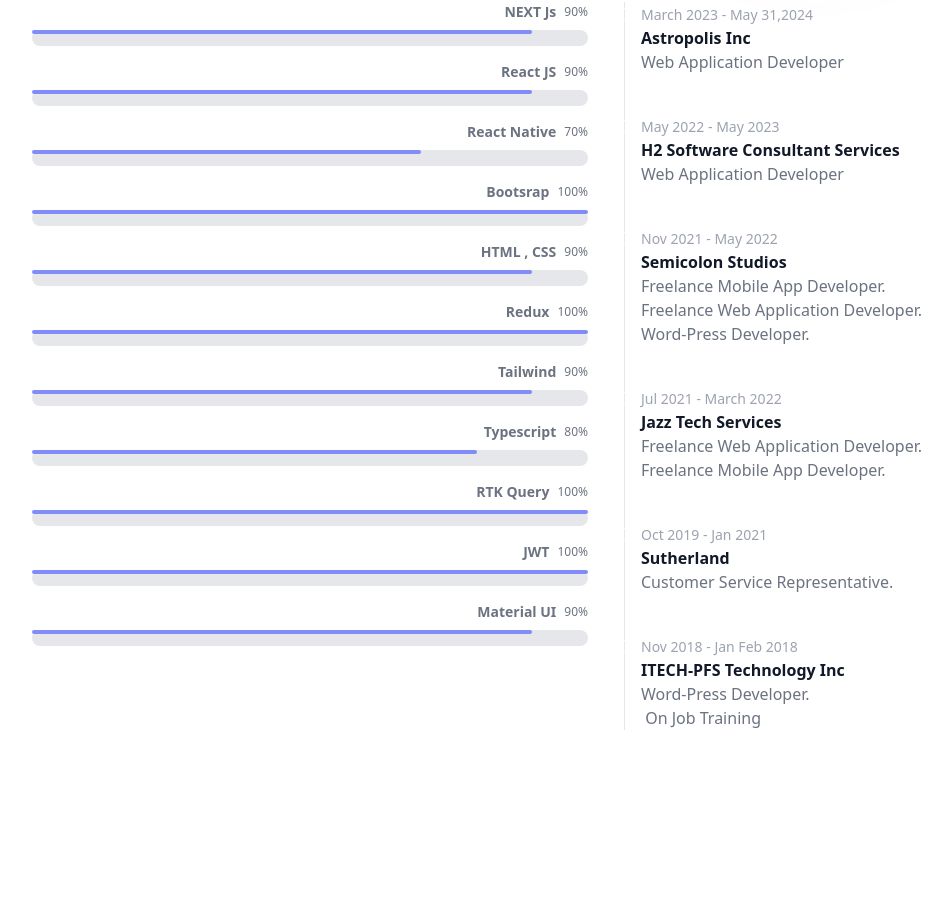
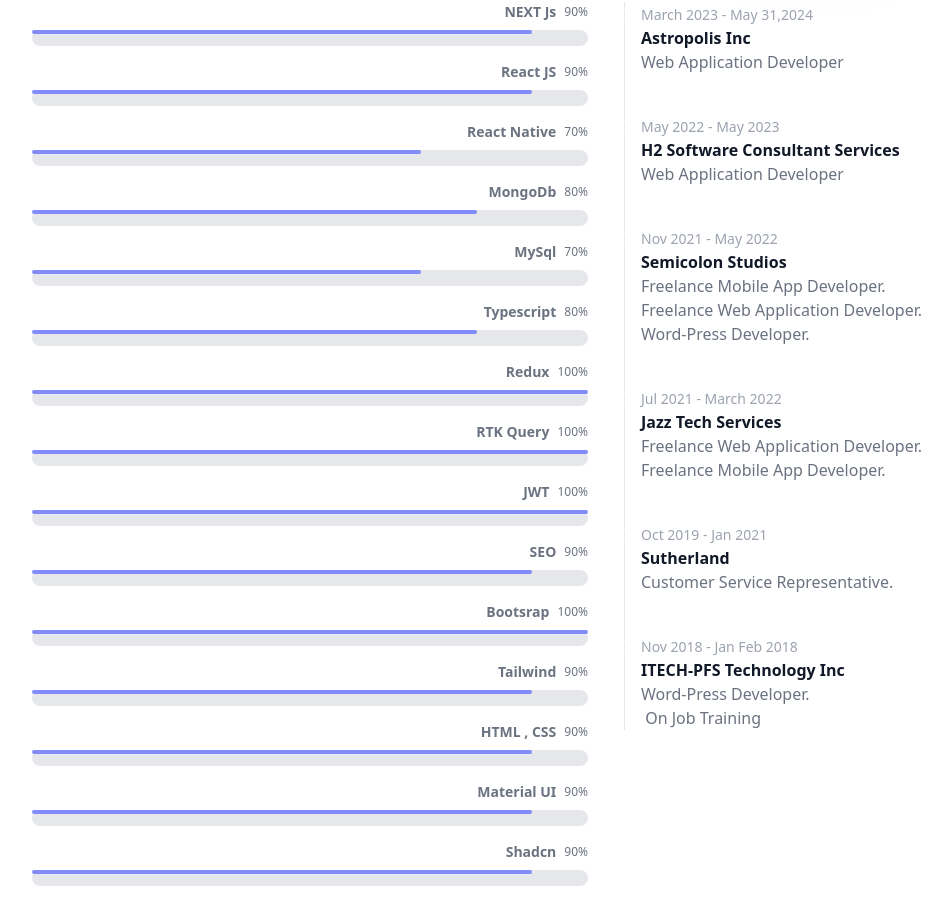
Before and after one commit to aikho20/port-folio-next-js, a Next.js app: page / in a window 1280 px wide. Shown: the part 1090-2004 px from the top of the page, without its empty margins (24-976 px from the left). Before the commit the page ends 1872 px from the top, so only its background shows below. Built offline with nearby package versions, Linux system fonts and the light colour scheme.

Commit message:
ui update

```diff
--- a/components/Layouts/Header/index.jsx
+++ b/components/Layouts/Header/index.jsx
@@ -108,12 +108,12 @@
             <Link
               href="/Projects"
               className={`text-base font-medium ${
-                activePage === 2 ? "text-indigo-500" : "text-gray-500"
+                activePage === 2 ? "text-indigo-400" : "text-gray-500"
               } dark:hover:text-white hover:text-gray-900 flex flex-row gap-1 -m-3 items-center`}
             >
               <CodeBracketIcon
                 className={`h-5 w-5 flex-shrink-0 ${
-                  activePage === 2 ? "text-indigo-500" : "text-gray-500"
+                  activePage === 2 ? "text-indigo-400" : "text-gray-500"
                 }`}
               />
               Projects
@@ -273,7 +273,7 @@
                       className="-m-3 flex items-center rounded-md p-3 hover:bg-gray-50 dark:hover:bg-gray-800"
                     >
                       <item.icon
-                        className="h-6 w-6 flex-shrink-0 text-indigo-600"
+                        className="h-6 w-6 flex-shrink-0 text-indigo-400"
                         aria-hidden="true"
                       />
                       <span className="ml-3 text-base font-medium text-gray-900 dark:text-white">
--- a/data/home.js
+++ b/data/home.js
@@ -7,31 +7,25 @@
     title: "React JS",
     performance: "90%",
   },
-
   {
     title: "React Native",
     performance: "70%",
   },
   {
-    title: "Bootsrap",
-    performance: "100%",
+    title: "MongoDb",
+    performance: "80%",
   },
   {
-    title: "HTML , CSS",
-    performance: "90%",
-  },
-
-  {
-    title: "Redux",
-    performance: "100%",
-  },
-  {
-    title: "Tailwind",
-    performance: "90%",
+    title: "MySql",
+    performance: "70%",
   },
   {
     title: "Typescript",
     performance: "80%",
+  },
+  {
+    title: "Redux",
+    performance: "100%",
   },
   {
     title: "RTK Query",
@@ -42,7 +36,27 @@
     performance: "100%",
   },
   {
+    title: "SEO",
+    performance: "90%",
+  },
+  {
+    title: "Bootsrap",
+    performance: "100%",
+  },
+  {
+    title: "Tailwind",
+    performance: "90%",
+  },
+  {
+    title: "HTML , CSS",
+    performance: "90%",
+  },
+  {
     title: "Material UI",
+    performance: "90%",
+  },
+  {
+    title: "Shadcn",
     performance: "90%",
   },
 ];
```
